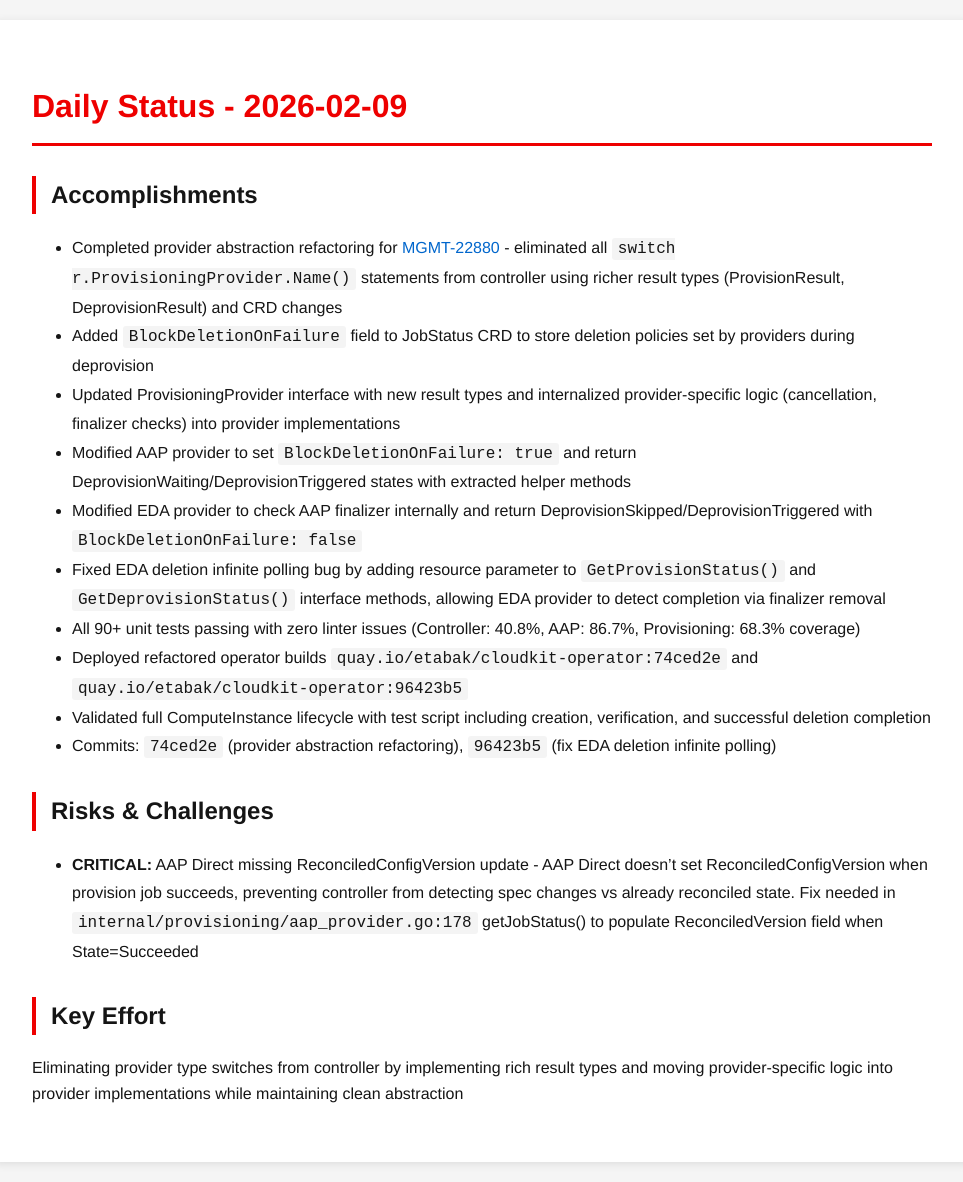
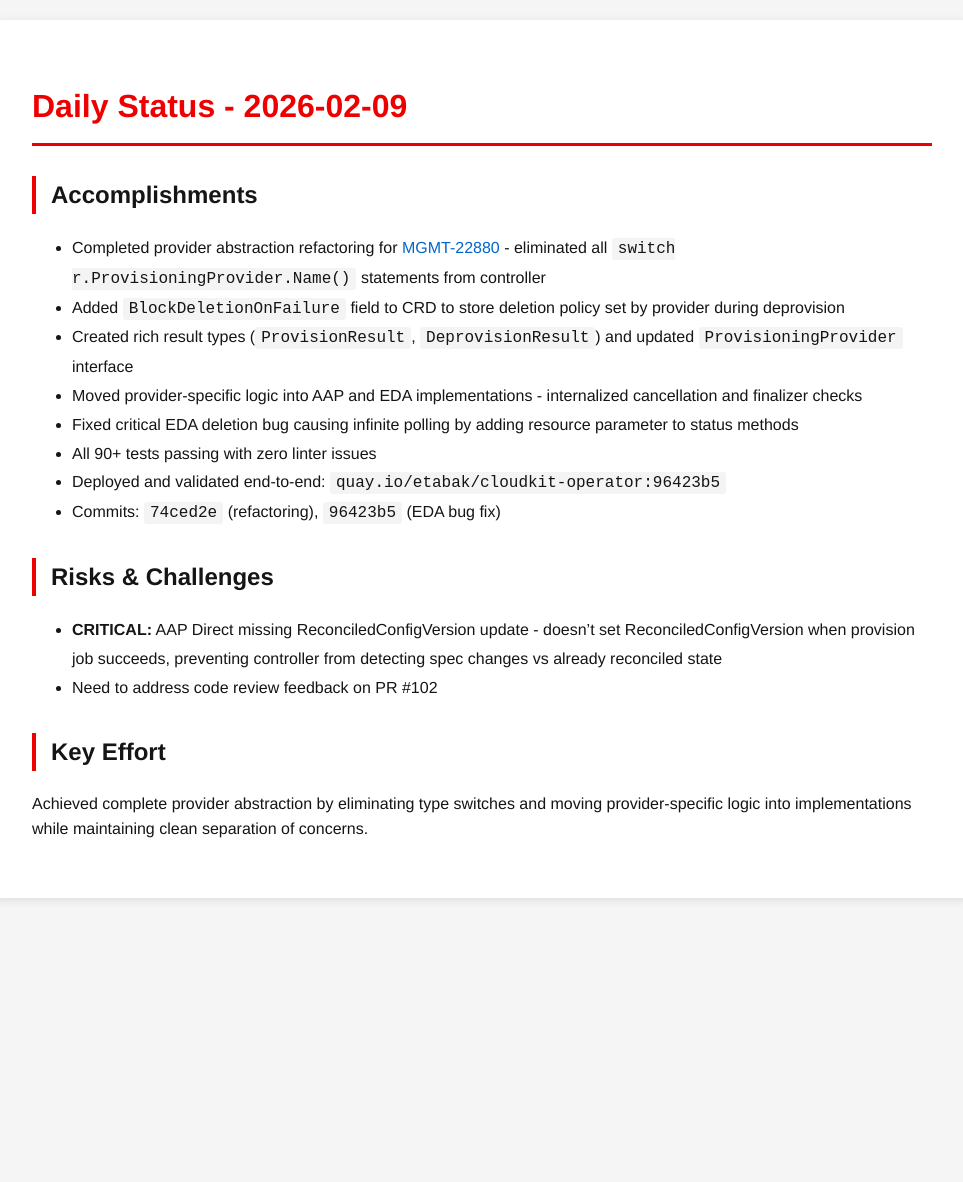
Before and after one commit to tzvatot/daily-status, a Jekyll site: the page built from 2026-02-09.md, in a window 1280 px wide. Shown: the whole page, without its empty margins (158-1121 px from the left). Built offline with Jekyll 4.4.1, drawn with Linux system fonts in a browser that asks for light colours; after the commit the page ends 918 px from its top, so only the background shows below that.

Commit message:
Daily status update - 2026-02-09

```diff
--- a/2026-02-09.md
+++ b/2026-02-09.md
@@ -7,19 +7,18 @@
 # Daily Status - 2026-02-09
 
 ## Accomplishments
-- Completed provider abstraction refactoring for [MGMT-22880](https://issues.redhat.com/browse/MGMT-22880) - eliminated all `switch r.ProvisioningProvider.Name()` statements from controller using richer result types (ProvisionResult, DeprovisionResult) and CRD changes
-- Added `BlockDeletionOnFailure` field to JobStatus CRD to store deletion policies set by providers during deprovision
-- Updated ProvisioningProvider interface with new result types and internalized provider-specific logic (cancellation, finalizer checks) into provider implementations
-- Modified AAP provider to set `BlockDeletionOnFailure: true` and return DeprovisionWaiting/DeprovisionTriggered states with extracted helper methods
-- Modified EDA provider to check AAP finalizer internally and return DeprovisionSkipped/DeprovisionTriggered with `BlockDeletionOnFailure: false`
-- Fixed EDA deletion infinite polling bug by adding resource parameter to `GetProvisionStatus()` and `GetDeprovisionStatus()` interface methods, allowing EDA provider to detect completion via finalizer removal
-- All 90+ unit tests passing with zero linter issues (Controller: 40.8%, AAP: 86.7%, Provisioning: 68.3% coverage)
-- Deployed refactored operator builds `quay.io/etabak/cloudkit-operator:74ced2e` and `quay.io/etabak/cloudkit-operator:96423b5`
-- Validated full ComputeInstance lifecycle with test script including creation, verification, and successful deletion completion
-- Commits: `74ced2e` (provider abstraction refactoring), `96423b5` (fix EDA deletion infinite polling)
+- Completed provider abstraction refactoring for [MGMT-22880](https://issues.redhat.com/browse/MGMT-22880) - eliminated all `switch r.ProvisioningProvider.Name()` statements from controller
+- Added `BlockDeletionOnFailure` field to CRD to store deletion policy set by provider during deprovision
+- Created rich result types (`ProvisionResult`, `DeprovisionResult`) and updated `ProvisioningProvider` interface
+- Moved provider-specific logic into AAP and EDA implementations - internalized cancellation and finalizer checks
+- Fixed critical EDA deletion bug causing infinite polling by adding resource parameter to status methods
+- All 90+ tests passing with zero linter issues
+- Deployed and validated end-to-end: `quay.io/etabak/cloudkit-operator:96423b5`
+- Commits: `74ced2e` (refactoring), `96423b5` (EDA bug fix)
 
 ## Risks & Challenges
-- **CRITICAL:** AAP Direct missing ReconciledConfigVersion update - AAP Direct doesn't set ReconciledConfigVersion when provision job succeeds, preventing controller from detecting spec changes vs already reconciled state. Fix needed in `internal/provisioning/aap_provider.go:178` getJobStatus() to populate ReconciledVersion field when State=Succeeded
+- **CRITICAL:** AAP Direct missing ReconciledConfigVersion update - doesn't set ReconciledConfigVersion when provision job succeeds, preventing controller from detecting spec changes vs already reconciled state
+- Need to address code review feedback on PR #102
 
 ## Key Effort
-Eliminating provider type switches from controller by implementing rich result types and moving provider-specific logic into provider implementations while maintaining clean abstraction
+Achieved complete provider abstraction by eliminating type switches and moving provider-specific logic into implementations while maintaining clean separation of concerns.
```
